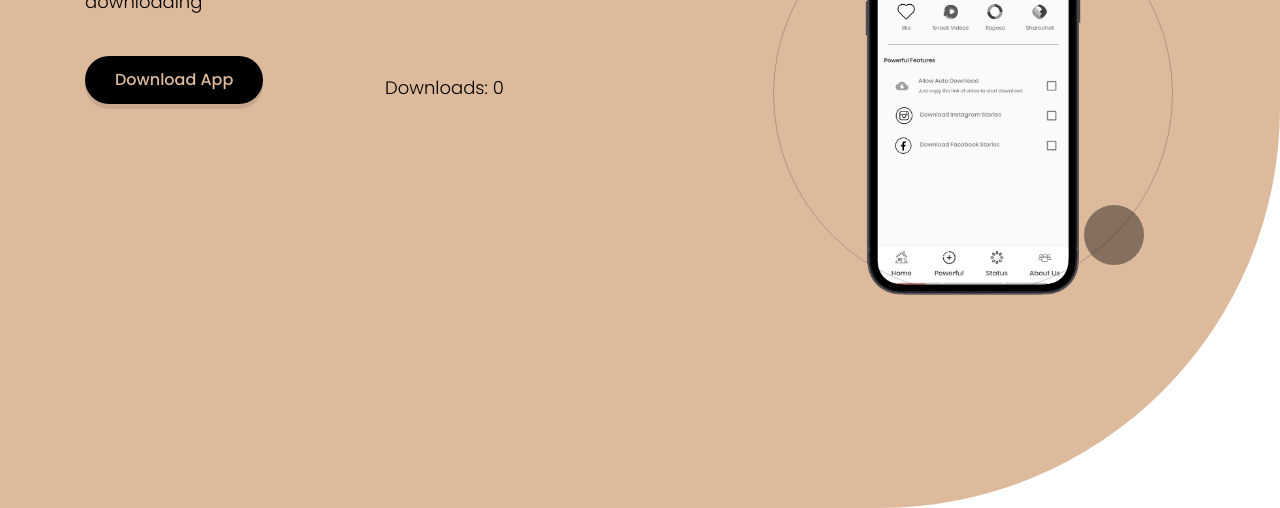
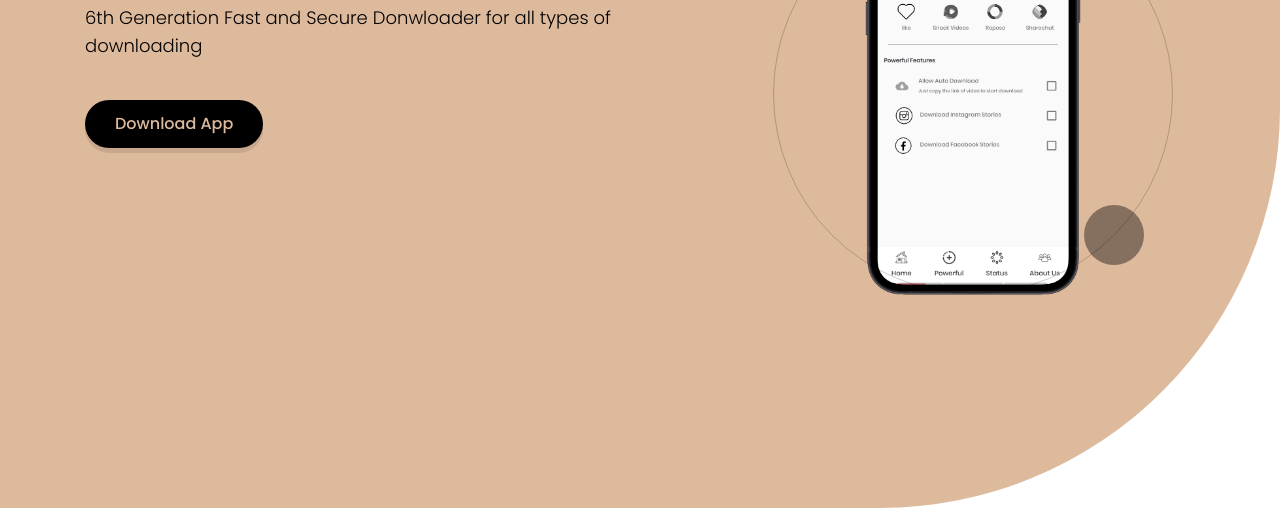
Before and after one commit to vidLoader/app, a plain HTML site: page index.html in a window 1280 px wide. Shown: the part 362-870 px from the top of the page. Drawn offline with nearby package versions, Linux system fonts and the light colour scheme.

Commit message:
Update index.html

```diff
--- a/index.html
+++ b/index.html
@@ -59,8 +59,7 @@
             <p>6th Generation Fast and Secure Donwloader for all types of downloading</p>
               <div class="home-btn">
                 <a href="#" class="btn btn-1">Download App</a>
-              </div>
-              <p id="download-count">Downloads: 0</p>
+            </div>
           </div>
         </div>
         <div class="col-md-5 text-center">
```
